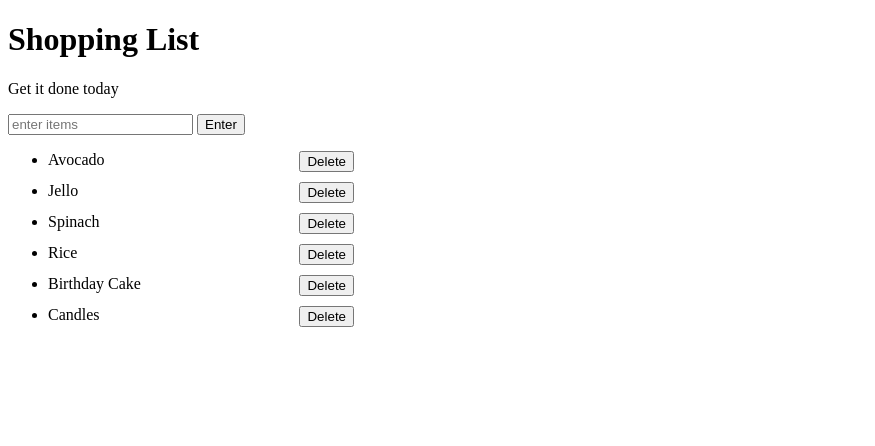
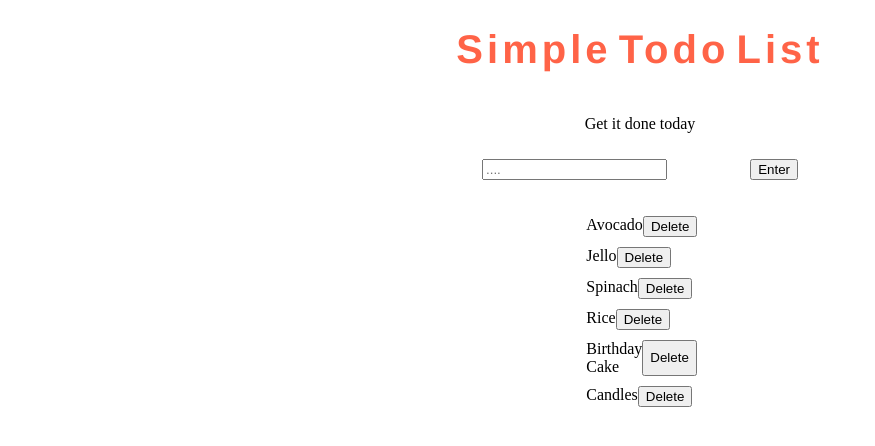
Before and after one commit to BrandonIrizarry/simpleTodoList, a plain HTML site: page index.html in a window 1280 px wide. Shown: the whole page, without its empty margins (0-875 px from the left). Drawn offline with Linux system fonts and the light colour scheme.

Commit message:
WIP figure out best way to center contents.

```diff
--- a/index.html
+++ b/index.html
@@ -1,19 +1,22 @@
 <!DOCTYPE html>
 <html>
 <head>
-	<title>Javascript + DOM</title>
+	<title>Simple Todo List</title>
 	<link rel="stylesheet" type="text/css" href="style.css">
 </head>
 <body>
-	<h1>Shopping List</h1>
+    <h1 id="title">Simple Todo List</h1>
+    <div id="all">
 	<p id="first">Get it done today</p>
-	<input id="userinput" type="text" placeholder="enter items">
-	<button id="enter">Enter</button>
+	<div class="entry">
+	    <input id="userinput" type="text" placeholder="....">
+	    <button id="enter">Enter</button>
+	</div>
 	<ul>
-	<div class="entry">
-	    <li class="bold red" random="23">Avocado</li>
-	    <button class="delete">Delete</button>
-	</div>
+	    <div class="entry">
+		<li>Avocado</li>
+		<button class="delete">Delete</button>
+	    </div>
 
 	    <div class="entry">
 		<li>Jello</li>
@@ -33,5 +36,5 @@
 	    </div>
 	</ul>
 	<script type="text/javascript" src="script.js"></script>
-</body>
+    </div></body>
 </html>
--- a/script.js
+++ b/script.js
@@ -1,6 +1,6 @@
-var button = document.getElementById("enter");
-var input = document.getElementById("userinput");
-var ul = document.querySelector("ul");
+const button = document.getElementById("enter");
+const input = document.getElementById("userinput");
+const ul = document.querySelector("ul");
 
 
 // Add strikethrough facility to all existing li elements
@@ -12,7 +12,7 @@ const deleteButtons = Array.from(document.querySelectorAll(".delete"));
 deleteButtons.forEach(dbutton => dbutton.addEventListener("click", e => e.target.parentNode.remove()));
 
 function createListElement() {
-    var li = document.createElement("li");
+    const li = document.createElement("li");
     li.addEventListener("click", () => { li.classList.toggle("done"); });
     li.appendChild(document.createTextNode(input.value));
 
--- a/style.css
+++ b/style.css
@@ -1,21 +1,20 @@
-.coolTitle {
+#title {
   text-align: center;
-  font-family: 'Oswald', Helvetica, sans-serif;
+  font-family: Oswald, Helvetica, sans-serif;
   font-size: 40px;
-  transform: skewY(-10deg);
   letter-spacing: 4px;
   word-spacing: -8px;
   color: tomato;
-  text-shadow:
-    -1px -1px 0 firebrick,
-    -2px -2px 0 firebrick,
-    -3px -3px 0 firebrick,
-    -4px -4px 0 firebrick,
-    -5px -5px 0 firebrick,
-    -6px -6px 0 firebrick,
-    -7px -7px 0 firebrick,
-    -8px -8px 0 firebrick,
-    -30px 20px 40px dimgrey;
+}
+
+#all {
+    display: flex;
+    flex-direction: column;
+    align-items: center;
+}
+
+ul {
+    list-style: none;
 }
 
 .done {
@@ -26,8 +25,17 @@
     display: flex;
     width: 25%;
     margin: 10px 0;
+    justify-content: space-between;
+}
+
+#enter {
+    margin-left: auto;
 }
 
 .entry button {
     margin-left: auto;
 }
+
+delete {
+
+}
```
